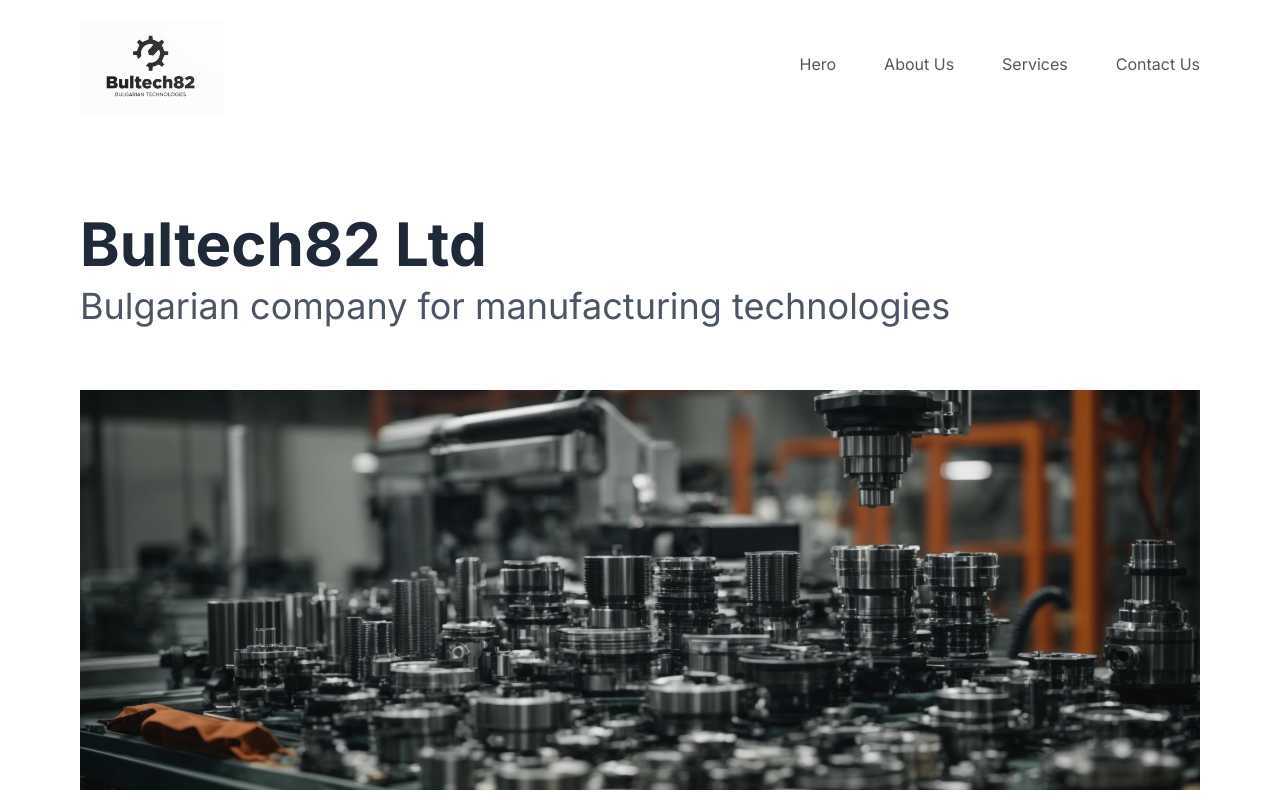
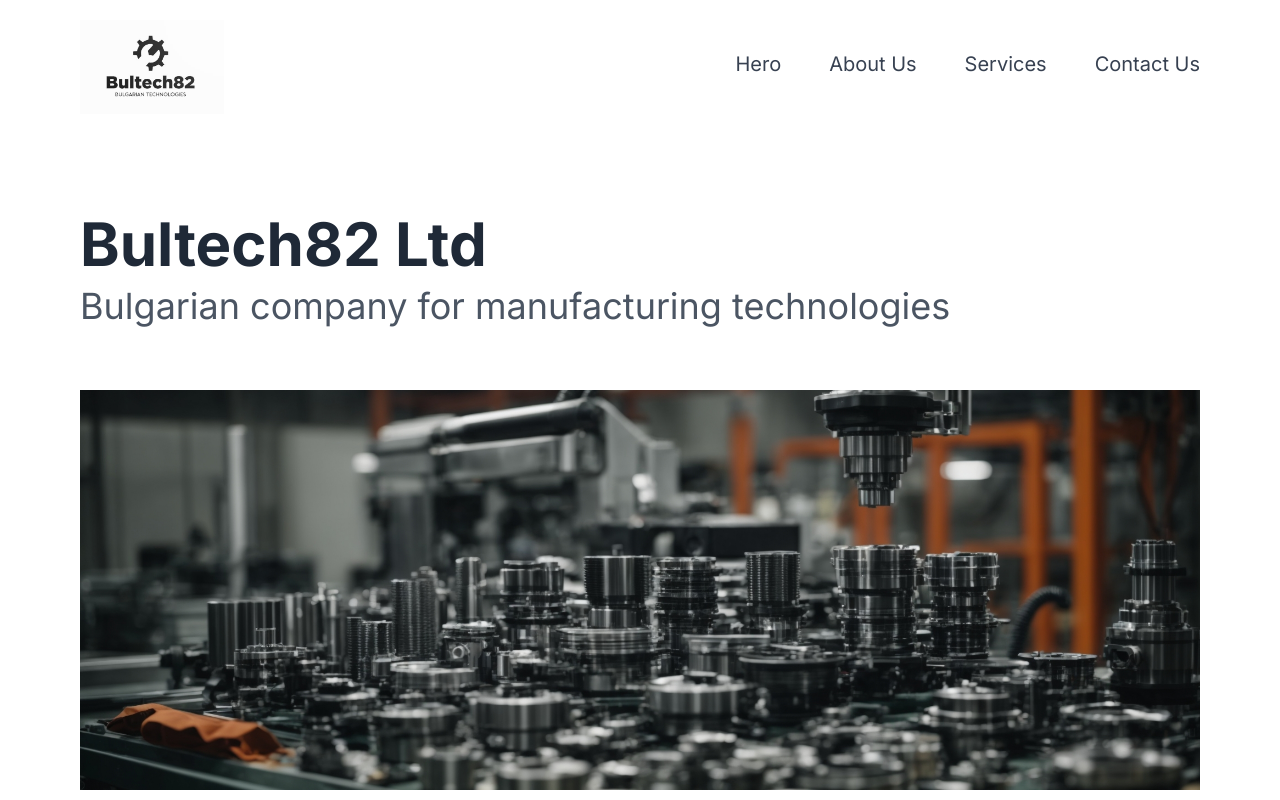
Before and after one commit to NikolaSirakov2/bultech82, a Next.js app: page / in a window 1280 px wide. Shown: the top 800 px of the page. Built offline with nearby package versions, Linux system fonts and the light colour scheme.

Commit message:
Update Navbar.tsx

```diff
--- a/app/components/Navbar.tsx
+++ b/app/components/Navbar.tsx
@@ -41,7 +41,7 @@
           <a
             href={`#${link.href}`}
             key={link.key}
-      className="regular-16 text-gray-50 cursor-pointer pb-1.5 transition-all hover:font-bold"
+            className="text-xl text-gray-700 cursor-pointer pb-1.5 transition-all hover:font-bold"
             onClick={toggleMenu}
           >
             {link.label}
```
Lines whose indentation alone changed are shown as unchanged.
